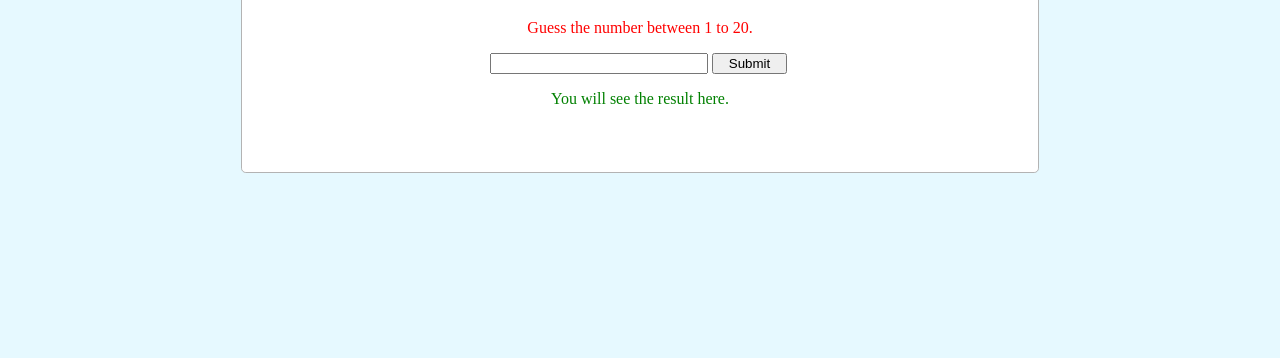
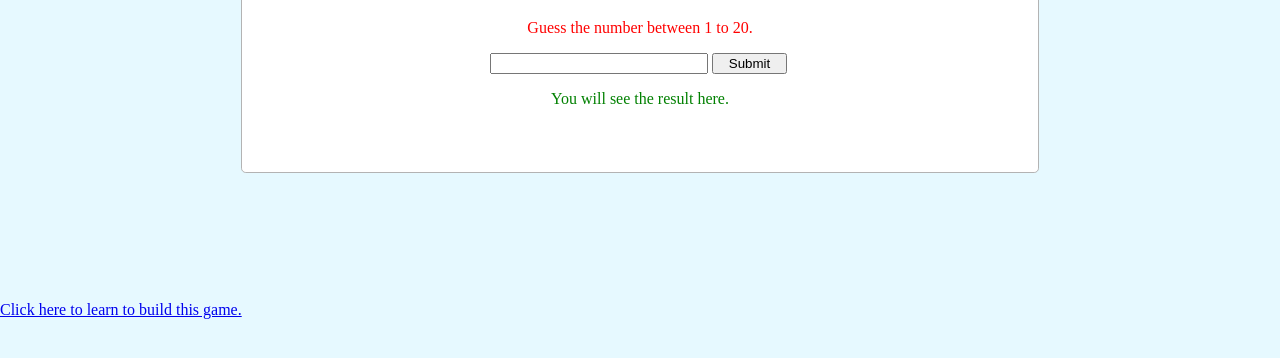
Before and after one commit to Rabin-Kalikote/guessthenumber, a plain HTML site: page index.html in a window 1280 px wide. Shown: the part 238-596 px from the top of the page. Drawn offline with Linux system fonts and the light colour scheme.

Commit message:
Update index.html

```diff
--- a/index.html
+++ b/index.html
@@ -19,6 +19,7 @@
         </ul>
       </div>
     </div>
+    <a align="center" href="https://youtu.be/fZRFItj-IqA" target="_blank">Click here to learn to build this game.</a>
     <script src="funtions.js"></script>
   </body>
 </html>
```
